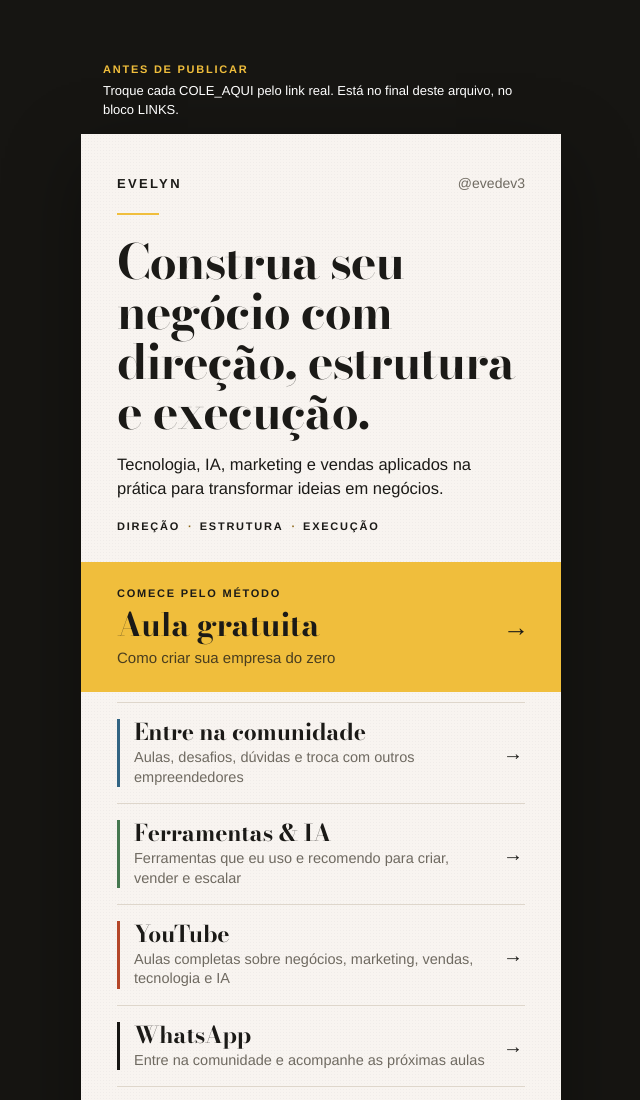
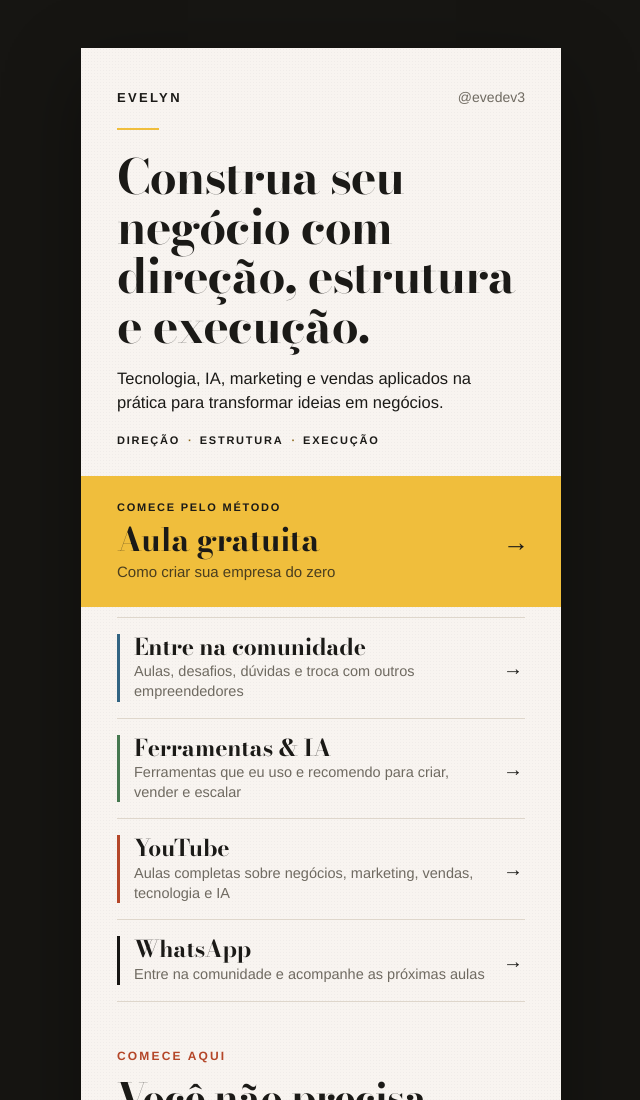
Before and after one commit to evelynjanynedev-hue/bio, a plain HTML site: page index.html in a window 1280 px wide. Shown: the top 1100 px of the page, without its empty margins (319-959 px from the left). Drawn offline with nearby package versions, Linux system fonts and the light colour scheme.

Commit message:
links reais + remove pending note

```diff
--- a/index.html
+++ b/index.html
@@ -430,11 +430,6 @@
   </style>
 </head>
 <body>
-  <p class="pending-note" id="links">
-    <strong>Antes de publicar</strong>
-    Troque cada COLE_AQUI pelo link real. Está no final deste arquivo, no bloco LINKS.
-  </p>
-
   <main>
     <div class="wrap">
       <header>
@@ -566,11 +561,11 @@
        whatsapp    → https://wa.me/55SEUNUMERO  ou link do grupo
        ============================================================ */
     const LINKS = {
-      metodo: "COLE_AQUI",
-      comunidade: "COLE_AQUI",
-      ferramentas: "COLE_AQUI",
+      metodo: "https://www.youtube.com/@evedev3",
+      comunidade: "https://chat.whatsapp.com/Fldpv6gs6tiJBTsgBrCXbt?s=cl&p=i&iam=2",
+      ferramentas: "https://www.youtube.com/@evedev3",
       youtube: "https://www.youtube.com/@evedev3",
-      whatsapp: "COLE_AQUI"
+      whatsapp: "https://chat.whatsapp.com/Fldpv6gs6tiJBTsgBrCXbt?s=cl&p=i&iam=2"
     };
 
     const STAGES = {
```
